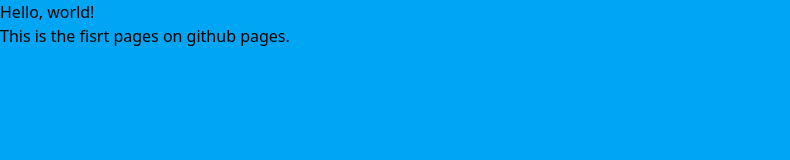
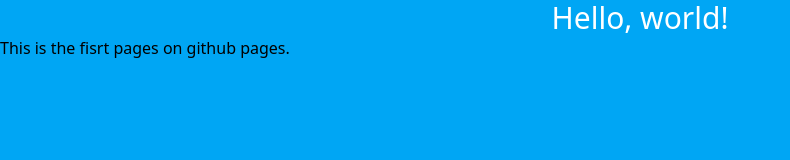
Before and after one commit to anmol-prep/test-repo, a plain HTML site: page index.html in a window 1280 px wide. Shown: the whole page, without its empty margins (0-790 px from the left). Drawn offline with nearby package versions, Linux system fonts and the light colour scheme.

Commit message:
third commit

```diff
--- a/index.html
+++ b/index.html
@@ -9,7 +9,7 @@
   <script src="https://unpkg.com/@tailwindcss/browser@4"></script>
 </head>
 <body class="bg-sky-500">
-  <h1>Hello, world!</h1>
+  <h1 class="text-3xl text-white text-center">Hello, world!</h1>
   <p>This is the fisrt pages on github pages.</p>
 </body>
 </html>
```
